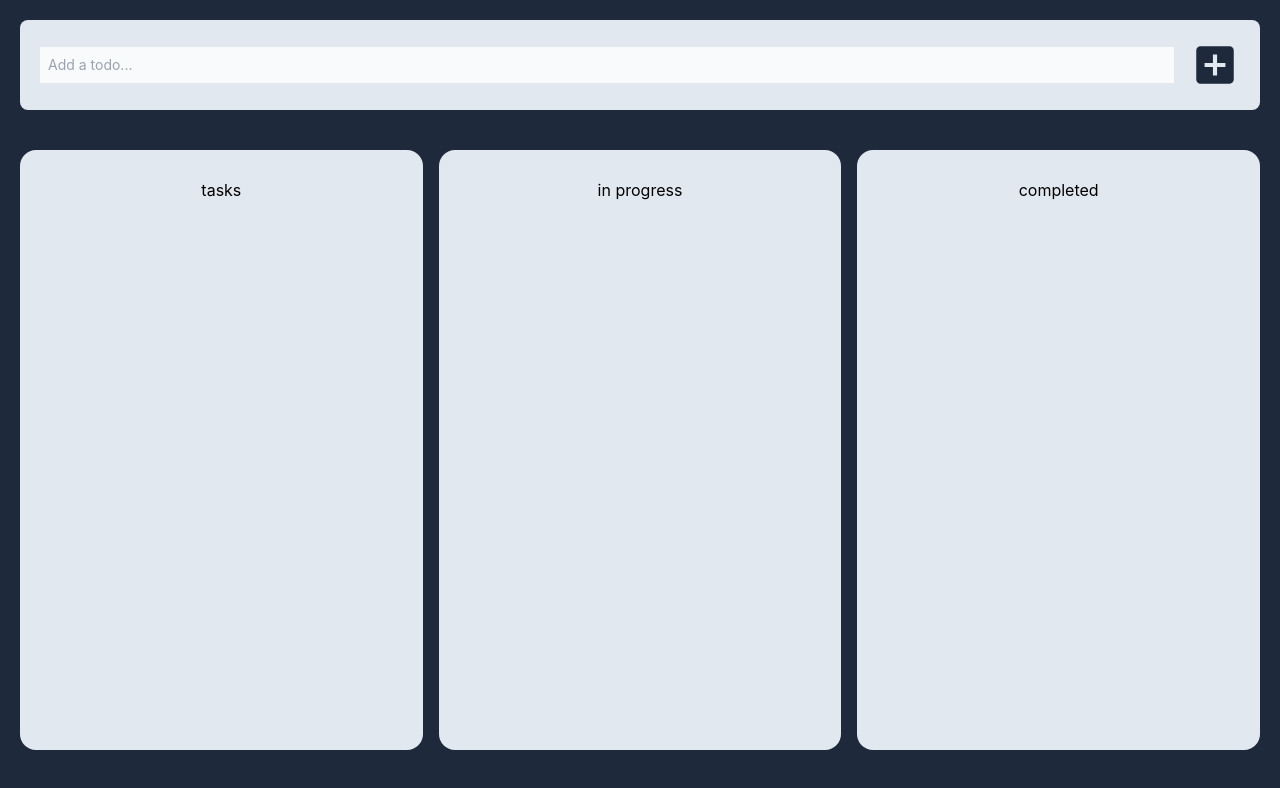
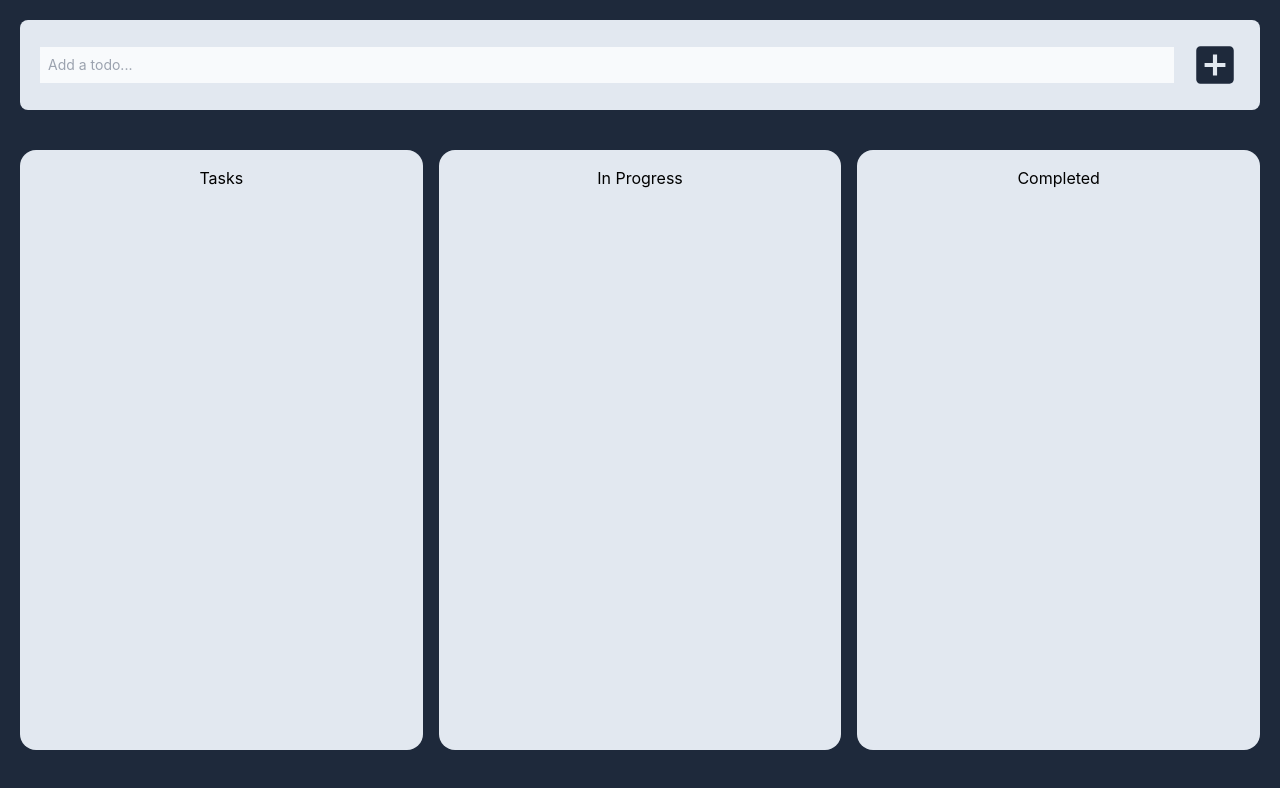
Before and after one commit to andreiwebdev/react-to-do-app, a React (Vite) app: page / in a window 1280 px wide. Shown: the top 788 px of the page. Built offline with nearby package versions, Linux system fonts and the light colour scheme.

Commit message:
Complete todo

```diff
--- a/package.json
+++ b/package.json
@@ -10,9 +10,11 @@
   },
   "dependencies": {
     "react": "^18.2.0",
+    "react-confetti": "^6.1.0",
     "react-dom": "^18.2.0",
     "react-edit-text": "^5.0.2",
-    "react-icons": "^4.7.1"
+    "react-icons": "^4.7.1",
+    "react-use": "^17.4.0"
   },
   "devDependencies": {
     "@types/react": "^18.0.26",
--- a/src/App.jsx
+++ b/src/App.jsx
@@ -3,32 +3,43 @@ import TodosContainer from "./components/Layout/TodosContainer";
 import TodoList from "./components/TodoList/TodoList";
 import TodosHeader from "./components/TodosHeader/TodosHeader";
 
+import Confetti from "react-confetti";
+
 // Provider
 import { TodoProvider } from "./store/TodoContext";
+import { useWindowSize } from "react-use";
+import { useState } from "react";
+import { ConfettiContext } from "./store/ConfettiContext";
 
 const App = () => {
+  const [confetti, setConfetti] = useState(false);
+  const { width, height } = useWindowSize();
+
   return (
     <TodoProvider>
+      <ConfettiContext.Provider value={{ confetti, setConfetti }}>
         <AppContainer>
+          {confetti && <Confetti width={width} height={height} />}
           <TodosHeader />
           {/* tasks */}
           <div className="grid lg:grid-cols-3 gap-4 w-full h-screen max-h-[85vh] p-5 lg:py-10 px-5">
             <TodosContainer>
-            <h2>tasks</h2>
+              <h2 className="capitalize">tasks</h2>
               <TodoList todosType="Todo" />
             </TodosContainer>
             {/* in progress */}
             <TodosContainer>
-            <h2>in progress</h2>
+              <h2 className="capitalize">in progress</h2>
               <TodoList todosType="Inprog" />
             </TodosContainer>
             {/* completed */}
             <TodosContainer>
-            <h2>completed</h2>
+              <h2 className="capitalize">completed</h2>
               <TodoList todosType="Completed" />
             </TodosContainer>
           </div>
         </AppContainer>
+      </ConfettiContext.Provider>
     </TodoProvider>
   );
 };
--- a/src/components/Button/Button.jsx
+++ b/src/components/Button/Button.jsx
@@ -1,10 +1,10 @@
 import React, { useState } from "react";
 import { MdAddBox } from "react-icons/md";
 import { RiDeleteBin6Fill } from "react-icons/ri";
+import { BsCheckLg } from "react-icons/bs";
 
 const Button = (props) => {
   const cssClasses = props.btnClasses ? props.btnClasses : "";
-  const [icon, setIcon] = useState();
 
   return (
     <button onClick={props.onClick} type={props.btnType} className={cssClasses}>
@@ -13,7 +13,10 @@ const Button = (props) => {
         <MdAddBox className="text-[50px] text-slate-800" />
       )}
       {props.icon === "remove" && (
-        <RiDeleteBin6Fill className="text-[25px] hover:animate-wiggle" />
+        <RiDeleteBin6Fill className="text-[18px] hover:animate-wiggle relative top-[1px]" />
+      )}
+      {props.icon === "complete" && (
+        <BsCheckLg className="text-[18px] hover:animate-wiggle mr-[10px] relative top-[2px]" />
       )}
     </button>
   );
--- a/src/components/Layout/TodosContainer.jsx
+++ b/src/components/Layout/TodosContainer.jsx
@@ -2,7 +2,7 @@ import React from "react";
 
 const TodosContainer = (props) => {
   return (
-    <div className="bg-slate-200 w-full h-full rounded-2xl text-black p-7 text-center relative mb-5 last:mb-0 lg:mb-0 ">
+    <div className="bg-slate-200 w-full h-full rounded-2xl text-black p-4 text-center relative mb-5 last:mb-0 lg:mb-0 ">
       {props.children}
     </div>
   );
--- a/src/components/TodoItem/TodoItem.jsx
+++ b/src/components/TodoItem/TodoItem.jsx
@@ -1,12 +1,26 @@
-import React from "react";
+import React, { useContext } from "react";
 import Button from "../Button/Button";
 import useTodo from "../../hooks/useTodo";
 
 import { EditText } from "react-edit-text";
 import "react-edit-text/dist/index.css";
+import { ConfettiContext } from "../../store/ConfettiContext";
 
 const TodoItem = (props) => {
-  const { removeTodo, updateTodo } = useTodo();
+  const { removeTodo, updateTodo, completeTodo, todos } = useTodo();
+  const { setConfetti } = useContext(ConfettiContext);
+
+  const completeTodoHandler = (id) => {
+    let index = todos.map((todo) => todo.id).indexOf(id);
+
+    if (todos[index]["status"] !== "Completed") {
+      completeTodo(id);
+      setConfetti(true);
+      setTimeout(() => {
+        setConfetti(false);
+      }, 5000);
+    }
+  };
 
   const removeTodoHandler = (id) => {
     removeTodo(id);
@@ -26,7 +40,7 @@ const TodoItem = (props) => {
       onDragStart={(e) => dragStarted(e, props.id)}
       className="flex justify-between items-center mb-4 text-sm todo-item"
     >
-      <span className="bg-slate-800 rounded-lg text-white p-2 mr-3">
+      <span className="bg-slate-800 rounded-lg text-white p-2 mr-3 text-xs">
         {props.time}
       </span>
       <EditText
@@ -41,6 +55,12 @@ const TodoItem = (props) => {
         {props.todo}
       </EditText>
       <Button
+        onClick={completeTodoHandler.bind(null, props.id)}
+        btnClasses="text-[#2ecc71]"
+        type="button"
+        icon="complete"
+      />
+      <Button
         onClick={removeTodoHandler.bind(null, props.id)}
         btnClasses="text-[red]"
         type="button"
--- a/src/components/TodoList/TodoList.jsx
+++ b/src/components/TodoList/TodoList.jsx
@@ -5,7 +5,7 @@ import useTodo from "../../hooks/useTodo";
 const TodoList = (props) => {
   const { todos, updateTodo } = useTodo();
   const [todosScroll, setTodosScroll] = useState(
-    "max-h-[fill] w-full h-full absolute overflow-y-scroll pr-[30px]"
+    "max-h-[fill] w-full h-full absolute overflow-y-scroll pr-[20px]"
   );
 
   const draggingOver = (e) => {
--- a/src/hooks/useTodo.js
+++ b/src/hooks/useTodo.js
@@ -21,11 +21,20 @@ const useTodo = () => {
     setState((state) => ({ todos: updatedTodos }));
   }
 
+  function completeTodo(id) {
+    let index = state.todos.map((todo) => todo.id).indexOf(id);
+    let updatedTodos = [...state.todos];
+    updatedTodos[index]["status"] = "Completed";
+
+    setState((state) => ({ todos: updatedTodos }));
+  }
+
   return {
     todos: state.todos,
     addTodo,
     removeTodo,
     updateTodo,
+    completeTodo,
   };
 };
 
--- a/src/index.css
+++ b/src/index.css
@@ -10,7 +10,7 @@
 
   color-scheme: light dark;
   color: rgba(255, 255, 255, 0.87);
-  background-color: #1E293B;
+  background-color: #1e293b;
 
   font-synthesis: none;
   text-rendering: optimizeLegibility;
@@ -19,24 +19,23 @@
   -webkit-text-size-adjust: 100%;
 }
 
-
 ::-webkit-scrollbar {
   width: 6px;
   height: 6px;
 }
 ::-webkit-scrollbar-track {
   border-radius: 10px;
-  background: rgba(0,0,0,0.1);
+  background: rgba(0, 0, 0, 0.1);
 }
-::-webkit-scrollbar-thumb{
+::-webkit-scrollbar-thumb {
   border-radius: 10px;
-  background: rgba(0,0,0,0.2);
+  background: rgba(0, 0, 0, 0.2);
 }
-::-webkit-scrollbar-thumb:hover{
-  background: rgba(0,0,0,0.4);
+::-webkit-scrollbar-thumb:hover {
+  background: rgba(0, 0, 0, 0.4);
 }
-::-webkit-scrollbar-thumb:active{
-  background: rgba(0,0,0,.9);
+::-webkit-scrollbar-thumb:active {
+  background: rgba(0, 0, 0, 0.9);
 }
 
 /* ------- react-edit-text ------- */
@@ -46,7 +45,7 @@
 }
 
 .todo-item .edit-todo-button {
-  width: 20px;
+  width: 19px;
   margin-right: 10px;
   position: relative;
   top: 1px;
--- /dev/null
+++ b/src/store/ConfettiContext.jsx
@@ -0,0 +1,5 @@
+import React from "react";
+
+const ConfettiContext = React.createContext(false);
+
+export { ConfettiContext };
```
Also changed, not shown: 1 other file (tests, documents, lock files or other folders). Lines whose indentation alone changed are shown as unchanged.
